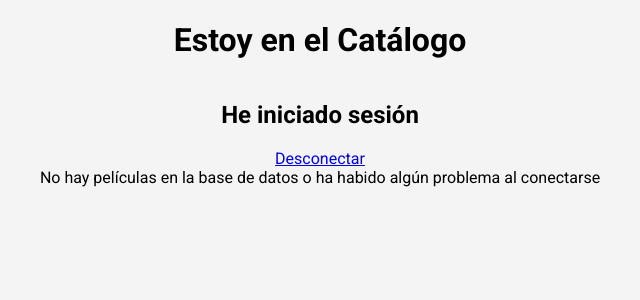
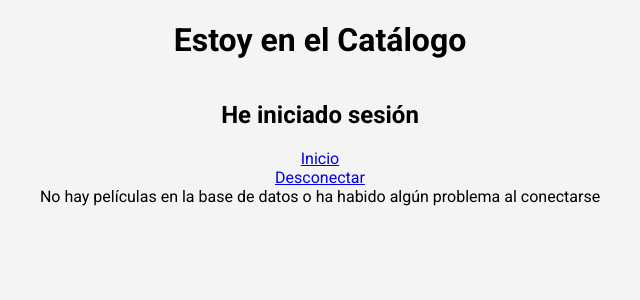
Before and after one commit to JesusMedinaP/filmcritic, a PHP site: page / in a window 1280 px wide. Shown: the top 300 px of the page, without its empty margins (320-960 px from the left). Run offline with PHP 8.4, Linux system fonts and the light colour scheme; the visitor is signed in with stand-in values (Sample User, id 1); data that the repository does not hold is empty; some libraries are stand-ins or nearby versions.

Commit message:
Añadido el enlace a la página principal

```diff
--- a/Vista/Catalogue_Vista.php
+++ b/Vista/Catalogue_Vista.php
@@ -15,6 +15,7 @@
     <h1>Estoy en el Catálogo</h1>
     <?php if ($_SESSION["user_id"]) { ?>
       <h2>He iniciado sesión</h2>
+      <a href="index.php?controlador=catalogue&action=home">Inicio</a>
       <a href="index.php?controlador=catalogue&action=desconectar">Desconectar</a>
     <?php }else{ ?>
         <a href="index.php?controlador=login">Ir al Login</a>
```
